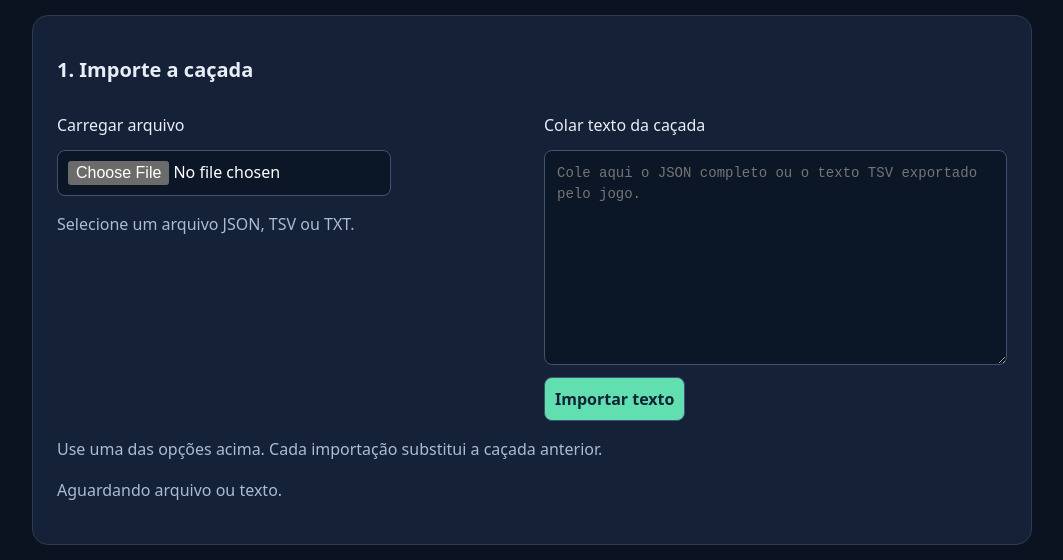
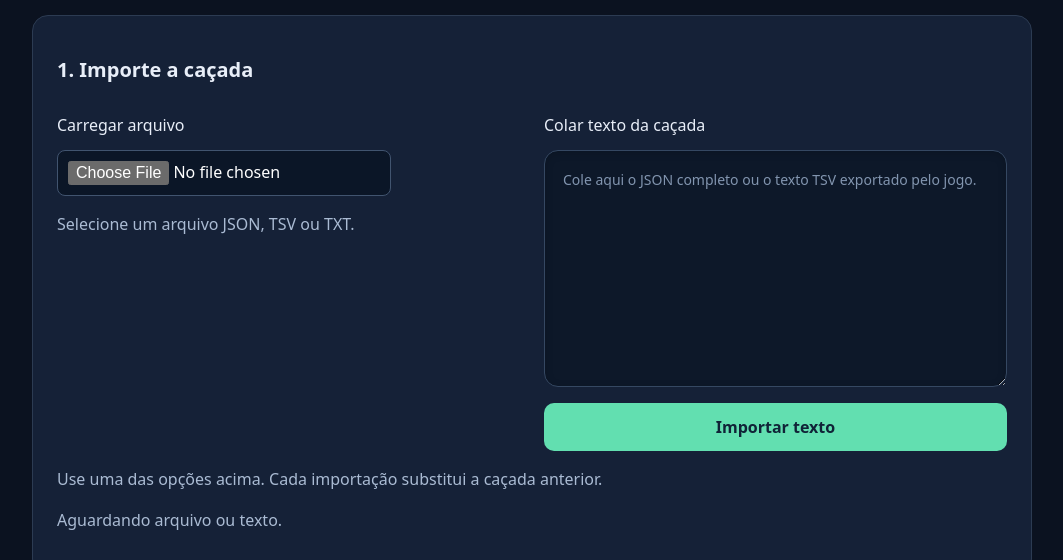
Before and after one commit to Pedro-Lucas-Novaes/PXG-Calculadora, a plain HTML site: page index.html in a window 1280 px wide. Shown: the part 237-797 px from the top of the page, without its empty margins (108-1171 px from the left). Drawn offline with Linux system fonts and the light colour scheme.

Commit message:
style: melhorar aparência do campo de texto e botão de importação

```diff
--- a/style.css
+++ b/style.css
@@ -161,3 +161,72 @@ select:focus-visible {
     grid-template-columns: 1fr;
   }
 }
+.import-options textarea {
+  display: block;
+  width: 100%;
+  min-height: 220px;
+  box-sizing: border-box;
+  resize: vertical;
+  margin-bottom: 16px;
+  padding: 18px;
+
+  background: #0d1829;
+  color: #dce8f7;
+  border: 1px solid #354862;
+  border-radius: 14px;
+
+  font-family: "Cascadia Code", Consolas, monospace;
+  font-size: 13px;
+  line-height: 1.7;
+  tab-size: 2;
+
+  box-shadow: inset 0 2px 8px rgb(0 0 0 / 15%);
+  transition:
+    border-color 0.2s ease,
+    box-shadow 0.2s ease,
+    background-color 0.2s ease;
+}
+
+.import-options textarea::placeholder {
+  color: #8295af;
+  font-family: system-ui, sans-serif;
+  font-size: 14px;
+  line-height: 1.6;
+}
+
+.import-options textarea:hover {
+  border-color: #56708f;
+}
+
+.import-options textarea:focus-visible {
+  outline: 2px solid #62dfb0;
+  outline-offset: 3px;
+  border-color: #62dfb0;
+  background: #101d30;
+  box-shadow: 0 0 18px rgb(98 223 176 / 10%);
+}
+
+#import-text {
+  width: 100%;
+  padding: 12px 18px;
+  border: 1px solid transparent;
+  border-radius: 10px;
+  transition:
+    background-color 0.2s ease,
+    transform 0.2s ease;
+}
+
+#import-text:hover {
+  background: #83ebc4;
+}
+
+#import-text:active {
+  transform: translateY(1px);
+}
+
+@media (prefers-reduced-motion: reduce) {
+  .import-options textarea,
+  #import-text {
+    transition: none;
+  }
+}
```
